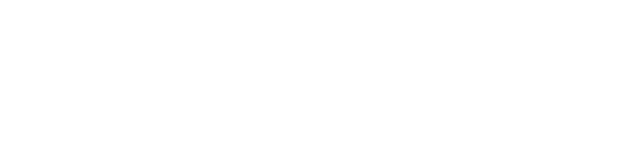
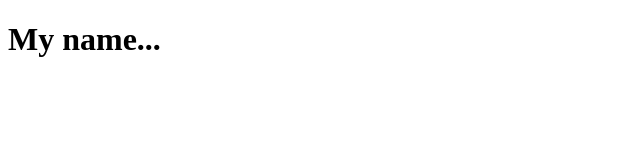
Before and after one commit to PROJECT-Emory-2023/practice-frontend, a plain HTML site: page practice.html in a window 1280 px wide. Shown: the whole page, without its empty margins (0-640 px from the left). Drawn offline with Linux system fonts and the light colour scheme.

Commit message:
Added an h1 tag

```diff
--- a/practice.html
+++ b/practice.html
@@ -8,4 +8,5 @@
 
 <body>
     <!-- displayed webpage content goes here -->
+    <h1>My name...</h1>
 </body>
```
